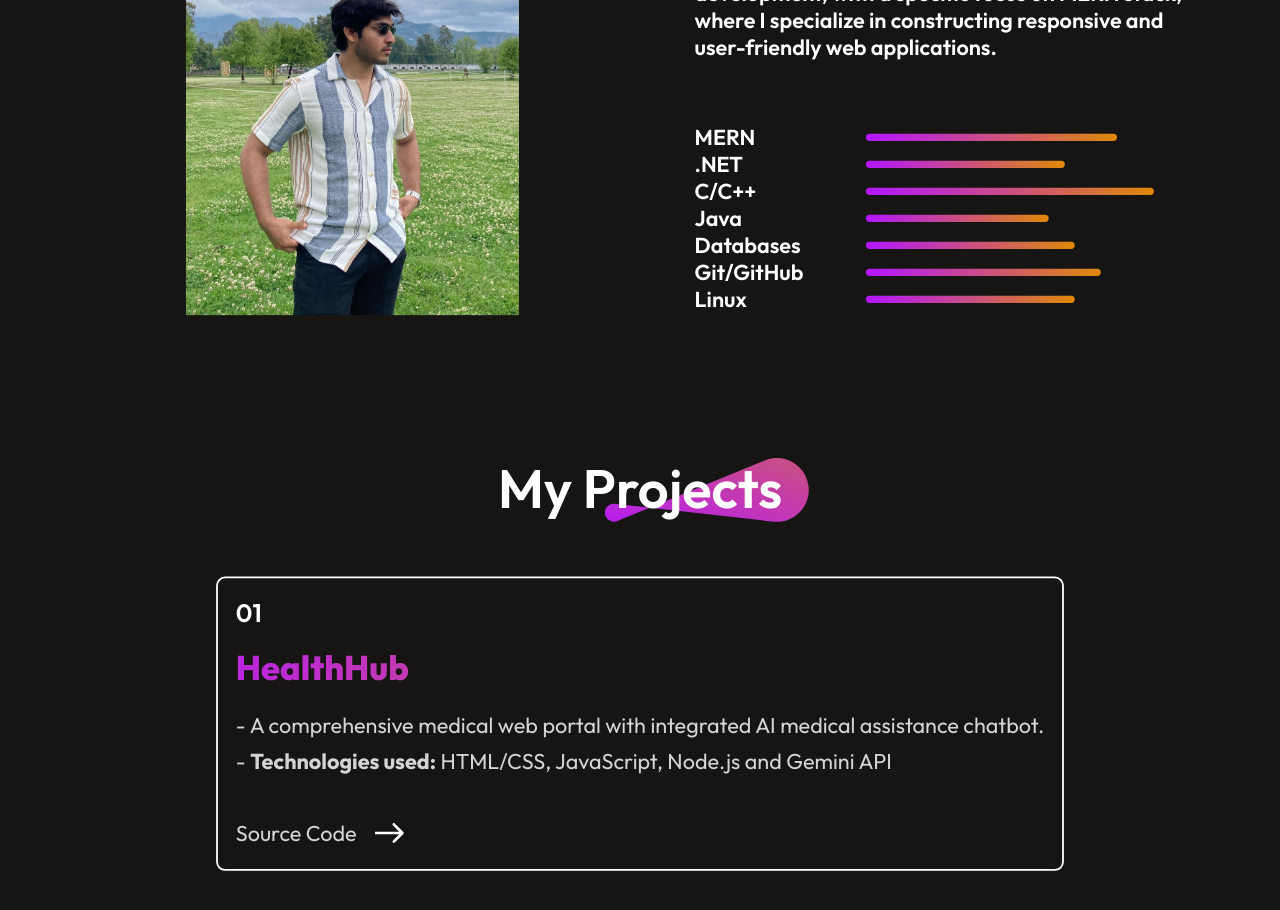
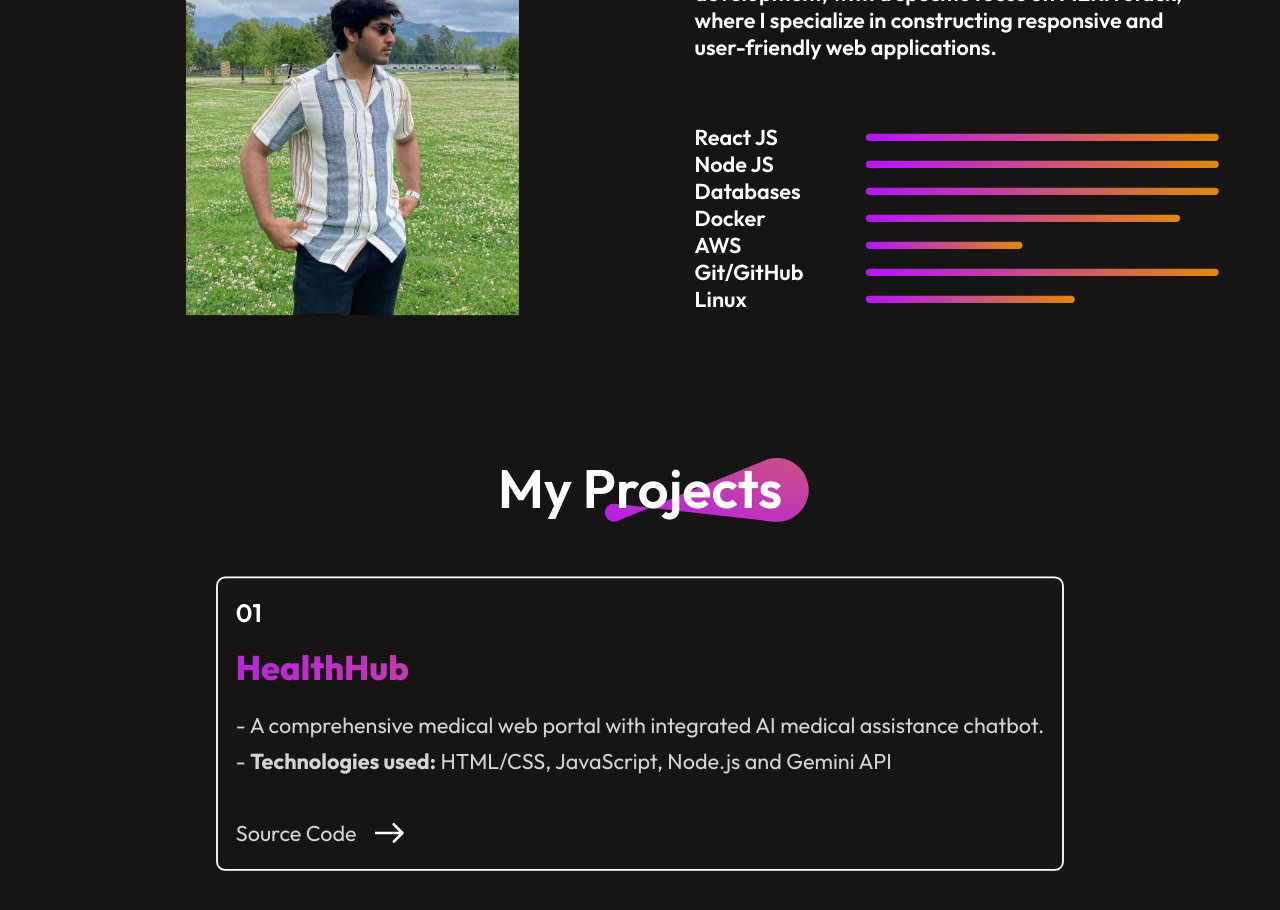
Before and after one commit to fauz2003/Fauz-Portfolio, a React (Vite) app: page / in a window 1280 px wide. Shown: the part 980-1890 px from the top of the page. Built offline with nearby package versions, Linux system fonts and the light colour scheme; no server answers.

Commit message:
update skills

```diff
--- a/src/components/About/About.jsx
+++ b/src/components/About/About.jsx
@@ -23,22 +23,22 @@ const About = () => {
                 </div>
                 <div className="aboutskills">
                     <div className="about-skill">
-                        <p>MERN</p><hr style={{width:"48%"}} />
+                        <p>React JS</p><hr style={{width:"68%"}} />
                     </div>
                     <div className="about-skill">
-                        <p>.NET</p><hr style={{width:"38%"}} />
+                        <p>Node JS</p><hr style={{width:"75%"}} />
                     </div>
                     <div className="about-skill">
-                        <p>C/C++</p><hr style={{width:"55%"}} />
+                        <p>Databases</p><hr style={{width:"80%"}} />
                     </div>
                     <div className="about-skill">
-                        <p>Java</p><hr style={{width:"35%"}} />
+                        <p>Docker</p><hr style={{width:"60%"}} />
                     </div>
                     <div className="about-skill">
-                        <p>Databases</p><hr style={{width:"40%"}} />
+                        <p>AWS</p><hr style={{width:"30%"}} />
                     </div>
                     <div className="about-skill">
-                        <p>Git/GitHub</p><hr style={{width:"45%"}} />
+                        <p>Git/GitHub</p><hr style={{width:"75%"}} />
                     </div>
                     <div className="about-skill">
                         <p>Linux</p><hr style={{width:"40%"}} />
```
